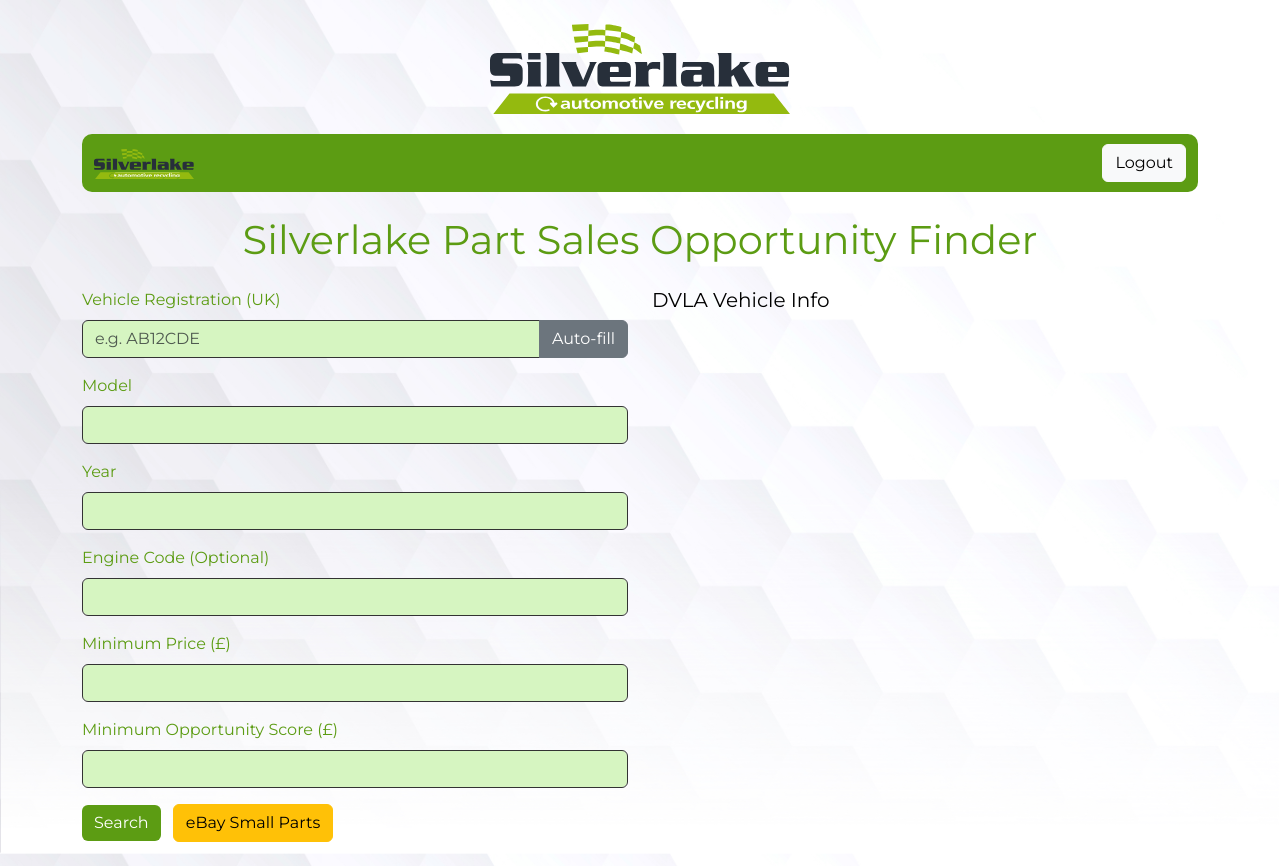
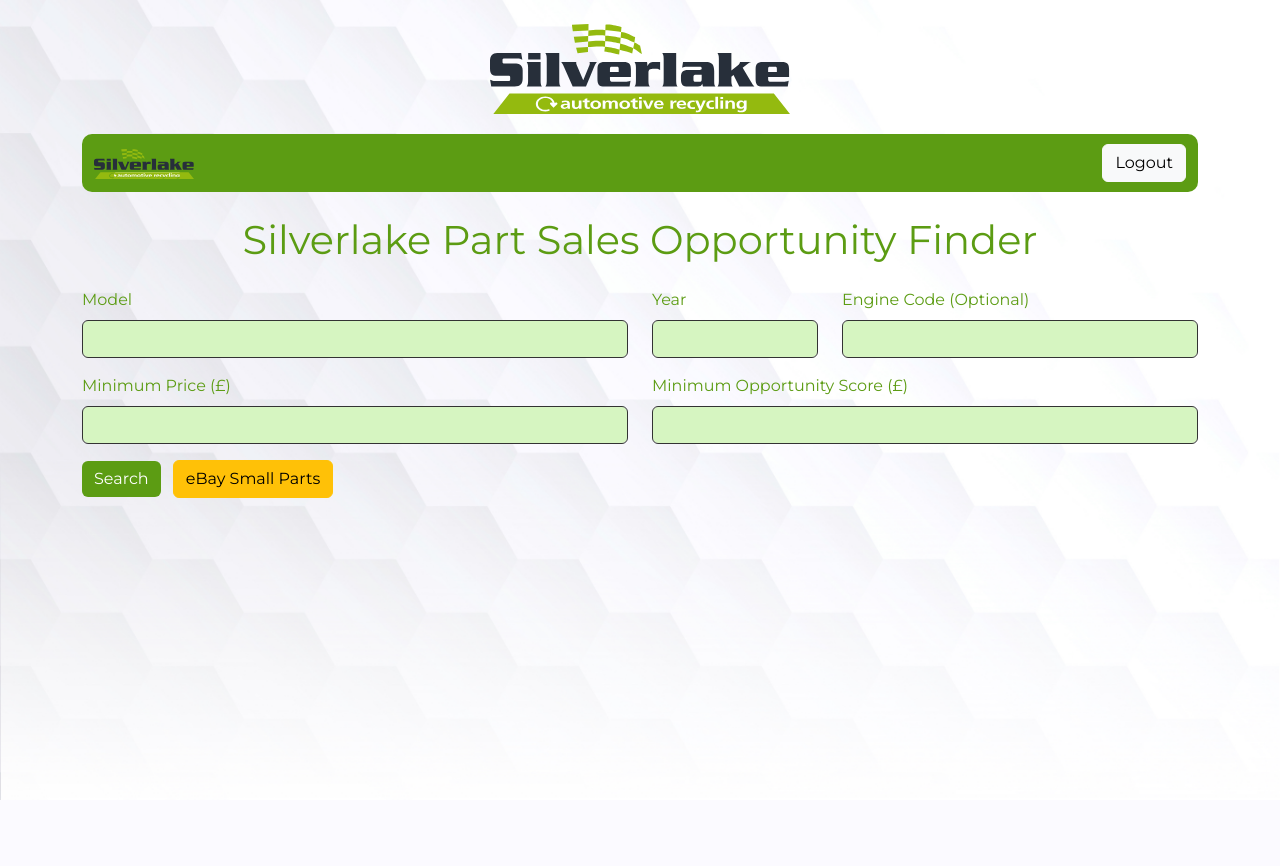
Before and after one commit to Silverlake-nacho/test-part-sales-opportunity, a Python web app: template templates/index.html in a window 1280 px wide. After the commit the page ends 800 px from the top, so only its background shows below. Run offline with Jinja, Linux system fonts and the light colour scheme; the template is opened without the code that fills it, so the values that code supplies are empty; some libraries are stand-ins or nearby versions.

Commit message:
Update index.html

```diff
--- a/templates/index.html
+++ b/templates/index.html
@@ -78,62 +78,40 @@
 
       <h1 class="mb-4 text-center">Silverlake Part Sales Opportunity Finder</h1>
 
-
       <form method="post">
         <div class="row">
-    <div class="col-md-6">
-      <!-- Vehicle Registration Input -->
-      <div class="mb-3">
-        <label for="registration" class="form-label">Vehicle Registration (UK)</label>
-        <div class="input-group">
-          <input type="text" class="form-control" id="registration" name="registration" placeholder="e.g. AB12CDE">
-          <button class="btn btn-secondary" type="button" onclick="fetchVehicleData()">Auto-fill</button>
-        </div>
-      </div>
-
-      <div class="mb-3">
+          <div class="col-md-6 mb-3">
             <label class="form-label">Model</label>
             <input type="text" name="model" class="form-control" required>
             <ul id="model-suggestions" class="list-group" style="display: none; position: absolute; z-index: 1000; max-height: 150px; overflow-y: auto;"></ul>
           </div>
-
-      <div class="mb-3">
+          <div class="col-md-2 mb-3">
             <label class="form-label">Year</label>
             <input type="number" name="year" class="form-control" required>
           </div>
-
-      <div class="mb-3">
+          <div class="col-md-4 mb-3">
             <label class="form-label">Engine Code (Optional)</label>
-        <input type="text" name="engine_code" class="form-control" id="engine_code_field">
+            <input type="text" name="engine_code" class="form-control">
           </div>
-
-      <div class="mb-3">
+        </div>
+        <div class="row">
+          <div class="col-md-6 mb-3">
             <label class="form-label">Minimum Price (£)</label>
             <input type="number" name="min_price" class="form-control" step="0.01">
           </div>
-
-      <div class="mb-3">
+          <div class="col-md-6 mb-3">
             <label class="form-label">Minimum Opportunity Score (£)</label>
             <input type="number" name="min_opportunity" class="form-control" step="0.01">
           </div>
-
+        </div>
         <button type="submit" class="btn btn-primary">Search</button>
         {% if parts %}
           <a href="/download" class="btn btn-success ms-2">Download Excel</a>
         {% endif %}
+
 <button type="button" class="btn btn-warning ms-2" id="ebayButton">eBay Small Parts</button>
-    </div>
 
-    <!-- Right-Side DVLA Info Table -->
-    <div class="col-md-6">
-      <h5 class="mb-3">DVLA Vehicle Info</h5>
-      <table class="table table-bordered table-sm" id="dvlaInfoTable" style="display: none;">
-        <tbody id="dvlaInfoBody"></tbody>
-      </table>
-    </div>
-  </div>
 </form>
-
 
       {% if search_details %}
       <h2 class="mt-5">Top Parts for {{ search_details.model }} (Year {{ search_details.year }}) {% if search_details.engine_code %} Engine: {{ search_details.engine_code }} {% endif %}</h2>
@@ -190,42 +168,77 @@
 
     </div>
 
+    <script>
+      $(document).ready(function() {
+        $('input[name="model"]').on('input', function() {
+          var query = $(this).val().trim();
+          if (query.length > 0) {
+            $.ajax({
+              url: '/autocomplete_model',
+              method: 'GET',
+              data: { 'query': query },
+              success: function(response) {
+                var suggestions = response.models;
+                var suggestionList = $('#model-suggestions');
+                suggestionList.empty();
+                suggestions.forEach(function(model) {
+                  suggestionList.append('<li class="list-group-item">' + model + '</li>');
+                });
+                suggestionList.show();
+              }
+            });
+          } else {
+            $('#model-suggestions').hide();
+          }
+        });
 
-<script>
-async function fetchVehicleData() {
-    const reg = document.getElementById('registration').value.trim();
-    if (!reg) return alert("Please enter a registration.");
+        $('#model-suggestions').on('click', 'li', function() {
+          $('input[name="model"]').val($(this).text());
+          $('#model-suggestions').hide();
+        });
 
-    try {
-        const response = await fetch(`/lookup_registration?reg=${encodeURIComponent(reg)}`);
-        const data = await response.json();
+        $(document).click(function(event) {
+          if (!$(event.target).closest('#model-suggestions').length && !$(event.target).closest('input[name="model"]').length) {
+            $('#model-suggestions').hide();
+          }
+        });
 
-        if (data.error) {
-            alert(data.error);
-            document.getElementById("dvlaInfoTable").style.display = "none";
-        } else {
-            // Auto-fill fields
-            document.querySelector('[name="model"]').value = data.model || '';
-            document.querySelector('[name="year"]').value = data.year || '';
-            document.querySelector('[name="engine_code"]').value = data.engine_code || '';
-
-            // Populate the DVLA info table
-            const tableBody = document.getElementById("dvlaInfoBody");
-            tableBody.innerHTML = "";
-            for (const [key, value] of Object.entries(data)) {
-                const row = document.createElement("tr");
-                row.innerHTML = `<th>${key}</th><td>${value}</td>`;
-                tableBody.appendChild(row);
+        // Initialize DataTables with per-column search without replacing headers
+        var table = $('#parts-table').DataTable({
+          pageLength: 25,
+          order: [],
+          initComplete: function () {
+            this.api().columns().every(function () {
+              var column = this;
+              var header = $(column.header());
+              var title = header.text();
+              header.html('<div>' + title + '<br><input type="text" class="form-control form-control-sm" placeholder="Search" style="margin-top:5px;"/></div>');
+              $('input', header).on('keyup change clear', function () {
+                if (column.search() !== this.value) {
+                  column.search(this.value).draw();
                 }
-            document.getElementById("dvlaInfoTable").style.display = "table";
+              });
+            });
           }
-    } catch (err) {
-        console.error("Error fetching registration data:", err);
-        alert("Something went wrong looking up the registration.");
-    }
-}
+        });
+      });
     </script>
 
+
+<!-- Modal -->
+<div class="modal fade" id="ebayModal" tabindex="-1" aria-labelledby="ebayModalLabel" aria-hidden="true">
+  <div class="modal-dialog modal-xl modal-dialog-centered">
+    <div class="modal-content">
+      <div class="modal-header">
+        <h5 class="modal-title" id="ebayModalLabel">eBay Small Parts Lookup</h5>
+        <button type="button" class="btn-close" data-bs-dismiss="modal" aria-label="Close"></button>
+      </div>
+      <div class="modal-body" id="ebayModalBody">
+        <p>Loading...</p>
+      </div>
+    </div>
+  </div>
+</div>
 
 </body>
 
```
Lines whose indentation alone changed are shown as unchanged.
